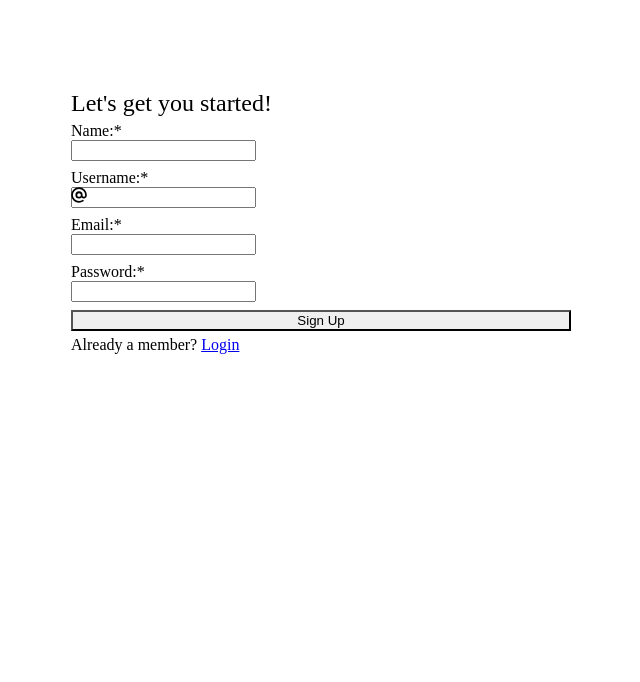
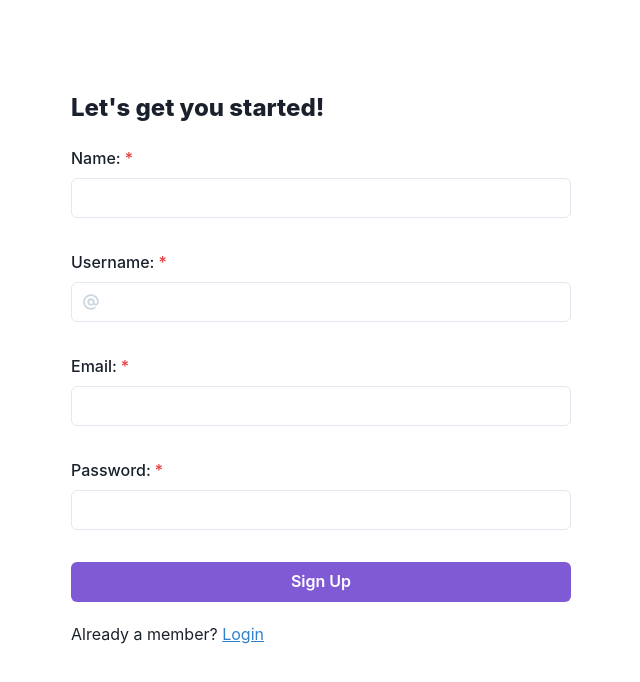
Before and after one commit to MlkMahmud/giftpal-reloadlyXflutterwave, a Next.js app: page /signup in a window 1280 px wide. Shown: the top 682 px of the page, without its empty margins (319-959 px from the left). Built offline with nearby package versions, Linux system fonts and the light colour scheme.

Commit message:
wrap pages with chakra provider

```diff
--- a/pages/_app.jsx
+++ b/pages/_app.jsx
@@ -1,29 +1,21 @@
 /* eslint-disable react/jsx-props-no-spreading */
-// import Head from 'next/head';
-// import { ChakraProvider } from '@chakra-ui/react';
-// import PropTypes from 'prop-types';
-// import React from 'react';
-
-// export default function App({ Component, pageProps }) {
-//   return (
-//     <>
-//       <Head>
-//         <link href="/favicon.ico" rel="icon" />
-//         <title>GiftPal</title>
-//       </Head>
-//       <ChakraProvider>
-//         <Component {...pageProps} />
-//       </ChakraProvider>
-//     </>
-//   );
-// }
-
+import Head from 'next/head';
+import { ChakraProvider } from '@chakra-ui/react';
+import PropTypes from 'prop-types';
 import React from 'react';
 import '../styles/global.css';
-import PropTypes from 'prop-types';
 
 export default function App({ Component, pageProps }) {
-  return (<Component {...pageProps} />);
+  return (
+    <>
+      <Head>
+        <title>GiftPal</title>
+      </Head>
+      <ChakraProvider>
+        <Component {...pageProps} />
+      </ChakraProvider>
+    </>
+  );
 }
 
 App.propTypes = {
```
